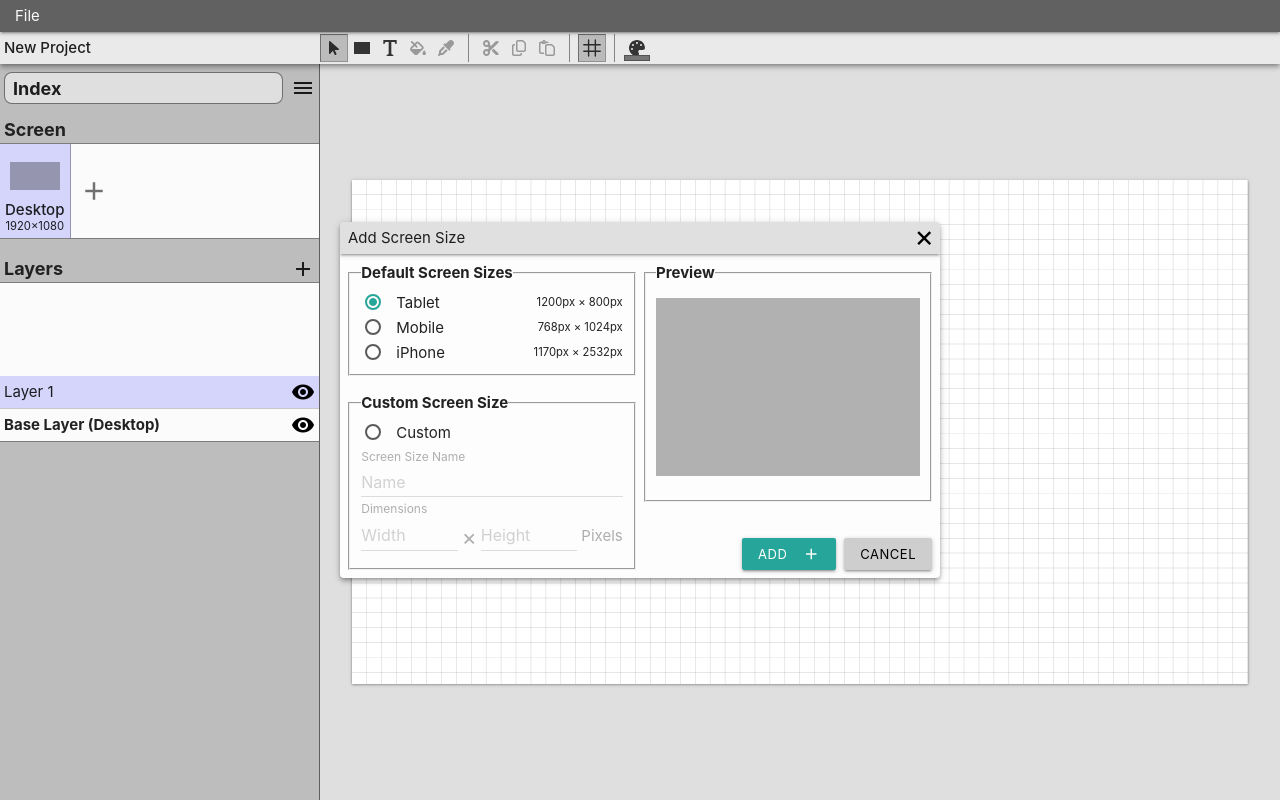
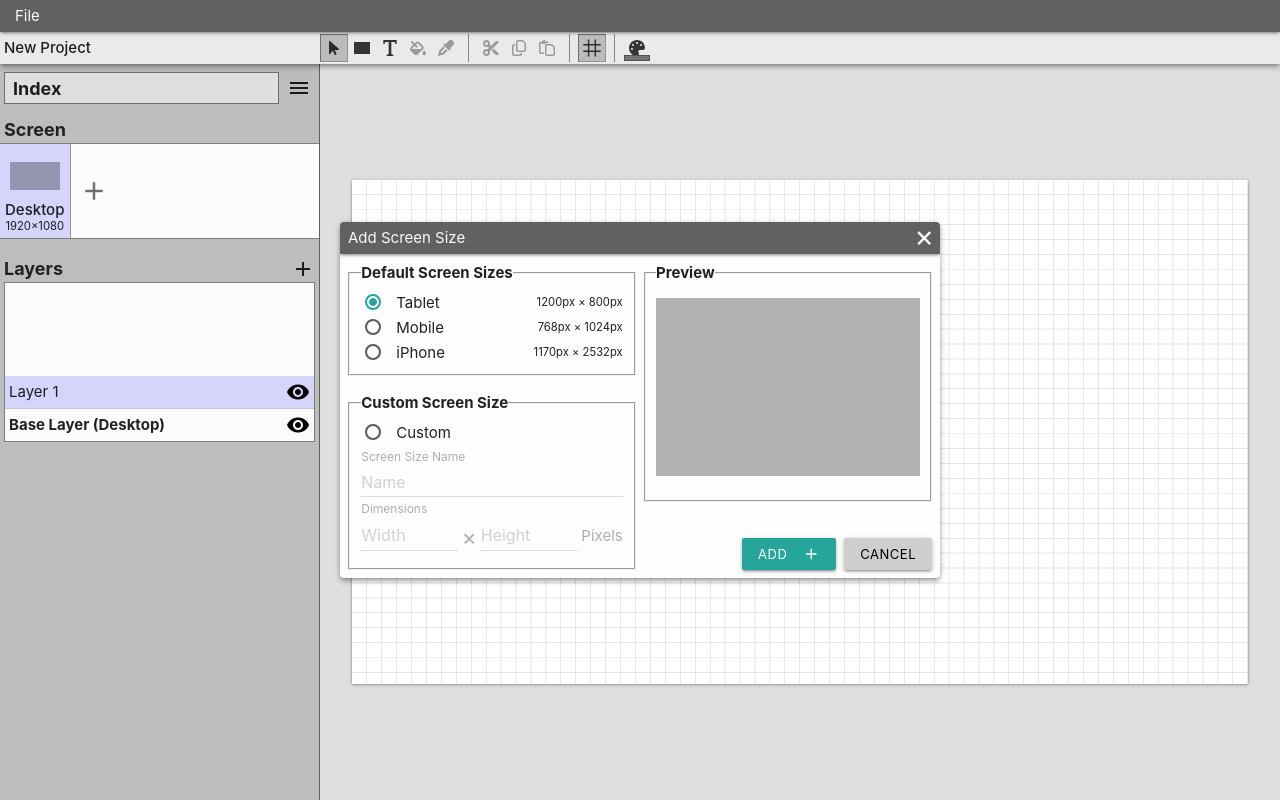
Before and after one commit to ShaneByrne0963/wirefree, a React (Vite) app: page / in a window 1280 px wide. Both pictures are taken after a click on the button "add". Built offline with nearby package versions, Linux system fonts and the light colour scheme.

Commit message:
Update color scheme and layout of site

```diff
--- a/src/assets/css/style.css
+++ b/src/assets/css/style.css
@@ -133,24 +133,19 @@ input[type="text"]:not(.browser-default) {
     display: grid;
     grid-template-columns: 1fr auto;
     margin-bottom: 12px;
+    padding: 0 4px;
 }
 
 #selected-page {
     border: 1px solid rgba(0, 0, 0, 0.5);
     background-color: #DFDFDF;
-    border-radius: 8px;
     padding-left: 4px;
     display: flex;
     align-items: center;
     justify-content: space-between;
-    margin: 0 4px;
+    margin-right: 4px;
     pointer-events: none;
     position: relative;
-}
-
-#selected-page:has(#page-list-dropdown) {
-    border-bottom-left-radius: 0;
-    border-bottom-right-radius: 0;
 }
 
 #selected-page:not(:has(i.invisible)) {
@@ -162,8 +157,8 @@ input[type="text"]:not(.browser-default) {
     position: absolute;
     top: 100%;
     border: 1px solid #888888;
-    left: 0;
-    width: 100%;
+    left: -1px;
+    width: calc(100% + 2px);
     max-height: 320px;
     overflow-y: auto;
     background-color: white;
@@ -207,6 +202,12 @@ input[type="text"]:not(.browser-default) {
 
     &:not(#section-shapes) {
         margin-bottom: 16px;
+    }
+
+    &:not(.wide) {
+        margin: 0 4px;
+        width: calc(100% - 8px);
+        border: 1px solid rgba(0,0,0,0.5);
     }
 }
 
--- a/src/components/side-panel/SidePanelSection.tsx
+++ b/src/components/side-panel/SidePanelSection.tsx
@@ -94,7 +94,11 @@ function SectionComponent(props: SectionComponentProps) {
   return (
     <div
       id={"section-" + props.sectionType}
-      className={"side-panel-section " + sectionSize}
+      className={
+        "side-panel-section " +
+        sectionSize +
+        (props.sectionType === "screen" ? " wide" : "")
+      }
     >
       {props.sectionType === "shapes" && (
         <ShapeList tab={props.selectedIndex}></ShapeList>
--- a/src/components/window/Window.tsx
+++ b/src/components/window/Window.tsx
@@ -102,10 +102,10 @@ function Window(props: WindowProps) {
         style={windowCss}
         onTransitionEnd={handleTransitionEnd}
       >
-        <div className="grey window-top lighten-2 z-depth-1">
-          <span>{label}</span>
+        <div className="grey window-top darken-2 z-depth-1">
+          <span className="grey-text text-lighten-5">{label}</span>
           <button
-            className="close plain"
+            className="close plain grey-text text-lighten-5"
             onClick={() => dispatch(setWindowActive([label, false]))}
           >
             &times;
```
